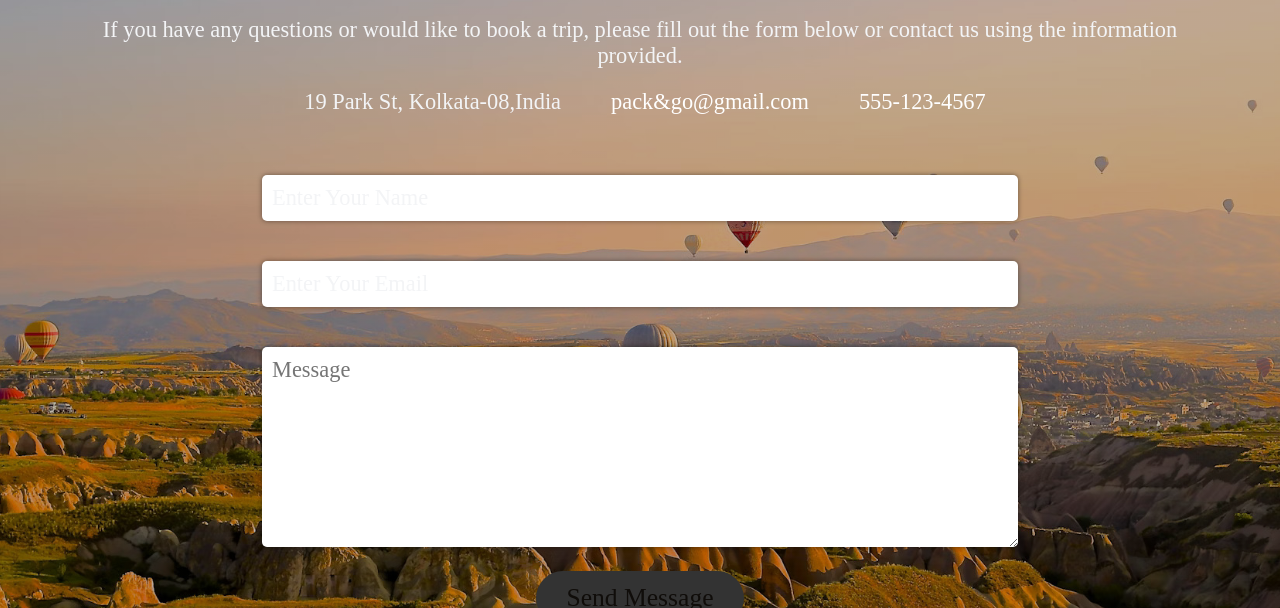
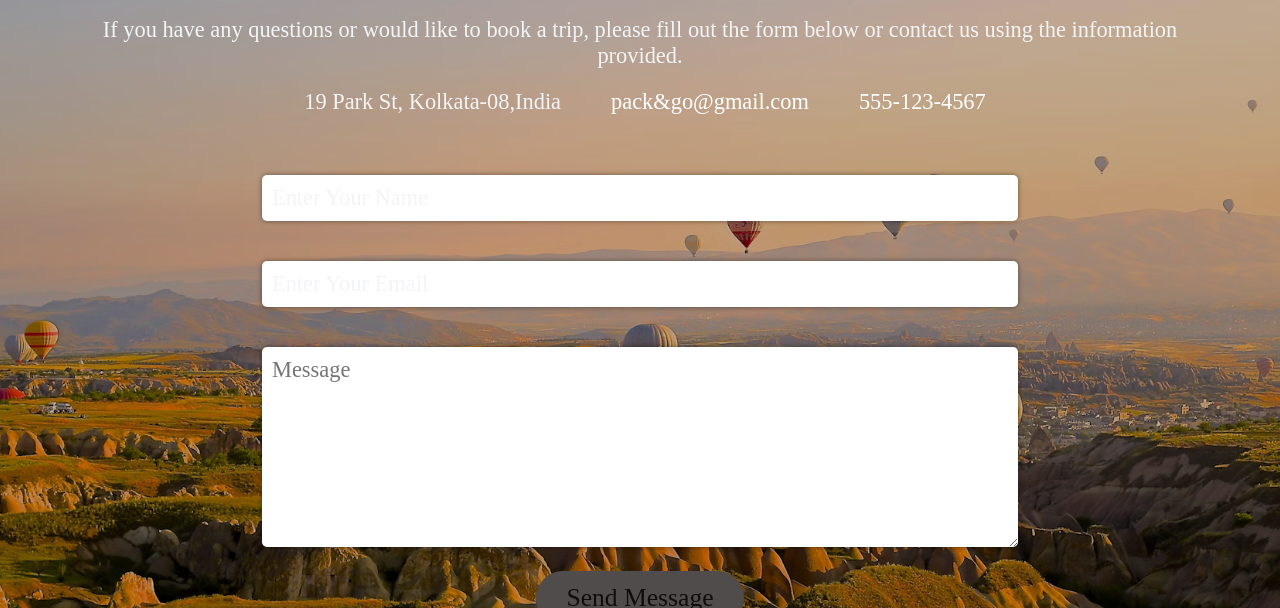
Before and after one commit to SagnicBasu/TravelAgency, a plain HTML site: page html codes/contact.html in a window 1280 px wide. In both pictures the pointer is over the button "Send Message". Shown: the part 192-800 px from the top of the page. Drawn offline with Linux system fonts and the light colour scheme.

Commit message:
hoye gache

```diff
--- a/html codes/contact.css
+++ b/html codes/contact.css
@@ -106,5 +106,5 @@ textarea{
     transition: all ease 0.3s;
 }
 .form button:hover{
-    background-color: #333;
+    background-color: #504c4c;
 }
```
Also changed, not shown: html codes/front.html (+1 -3 lines), 7 other files.
